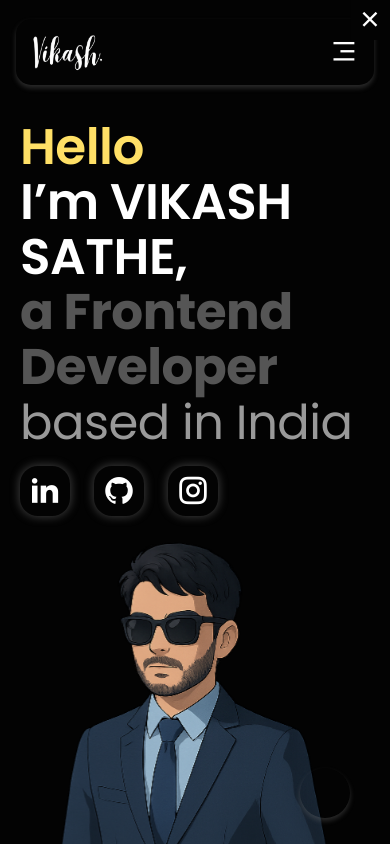
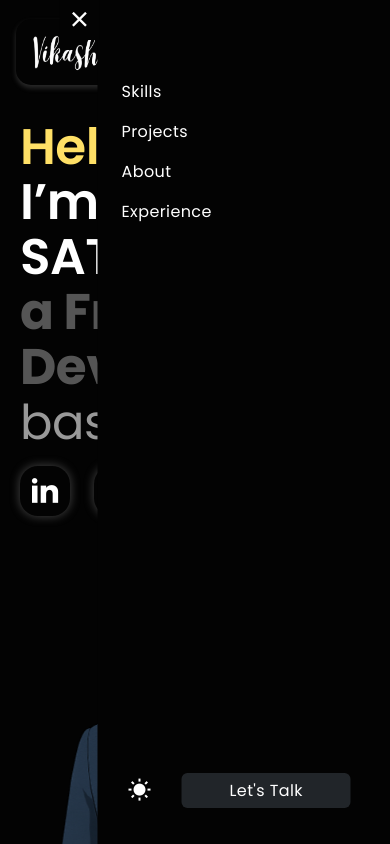
Before and after one commit to vikashsathe/Portfolio, a React (Vite) app: page / in a window 390 px wide. Both pictures are taken after a click on the element 343 px from the left and 51 px from the top of the page. Shown: the top 844 px of the page. Built offline with nearby package versions, Linux system fonts and the light colour scheme; some icons are missing.

Commit message:
navbar changes

```diff
--- a/src/landing_page/navbar/Navbar.css
+++ b/src/landing_page/navbar/Navbar.css
@@ -30,21 +30,15 @@
     transition: transform 0.5s;
 }
 
-
 .services-format:hover{
   transform: scale(1.04);
   cursor: pointer;
 }
 
-
-
-
 .logo {
   width: 150px;
   height: 80px;
 }
-
-
 
 .minDiv a:hover {
   scale: 1.04;
@@ -53,20 +47,13 @@
   opacity: 0.3;
 }
 
-
-
 .miniContectBtn:hover a{
   scale: 1.1;
 }
 
-
-
 .miniContectBtn:hover a{
     transform: scale(0.98);
 }
-
-
-
 
 @keyframes fadeSlide {
   from {
@@ -81,8 +68,6 @@
   }
 }
 
-
-
 .proDiv{
   height: 50vh;
   z-index: 10;
@@ -92,8 +77,6 @@
 .proDiv.show {
   animation: fadeSlide 0.8s ease forwards;
 }
-
-
 
 .serviceCard{
   border-radius: 20px;
@@ -111,7 +94,7 @@
  .mobileSideBar {
   position: fixed;
   top: 0;
-  right: 0;
+  right: 75%;
   width: 75%;
   height: 100vh;
   background-color: #030303;
@@ -121,20 +104,18 @@
   transition: transform 0.3s ease;
 }
 
-.mobileSideBar.open {
-  transform: translateX(0); /* visible */
+.mobileSideBar a{
+color: #fff !important;
+text-decoration: none;
+cursor: pointer;
+font-weight: 400;
+text-transform:capitalize;
+font-size: 16px;
+letter-spacing: 0.4px;
 }
 
-.mobileSideBar a{
-color: #fff !important;
-cursor: pointer;
-font-weight: 500;
-text-transform:capitalize;
-font-size: 16px;
-letter-spacing: 0.1px;
-}
 .mobileClose{
-    left: -40px;
+    left: -38px;
     top: 0px;
     width: 40px;
     height: 40px;
@@ -145,15 +126,6 @@ letter-spacing: 0.1px;
     justify-content: center;
     align-items: center;
 }
-
-.serviceCardMobile{
-  border-radius: 20px;
-  background-color: transparent;
-  background-color: #ffe066;
-  box-shadow: rgba(0, 0, 0, 0.14) 0px 0px 0px, rgba(0, 0, 0, 0.1) 0px 0px 0px, rgba(2, 6, 9, 1) 0px 0px 3px, rgba(0, 0, 0, 0.10) 0px 0px 0px, rgba(0, 0, 0, 0.40) 0px 1px 0px;
-}
-
-
 
 .miniResume {
   width: 50px;
@@ -167,11 +139,7 @@ letter-spacing: 0.1px;
   background: #030303;
   box-shadow: 0px 3px 5px 0.2px rgba(128, 128, 128, 0.3);
 }
-.miniResume img {
-  width: 25px;
-  transform: translate(12px, 12px);
 
-}
 
 .miniContectBtn{
  width: 50px;
@@ -202,8 +170,6 @@ letter-spacing: 0.1px;
 }
 
 
-
-
 .lightModeTogle{
  width: 50px;
   height: 50px;
--- a/src/landing_page/navbar/Navbar.jsx
+++ b/src/landing_page/navbar/Navbar.jsx
@@ -78,23 +78,47 @@ const Navbar = () => {
   }, []);
 
   const [isMenuOpen, setIsMenuOpen] = useState(false);
-  const menuRef = useRef();
+const menuRef = useRef(null);
+
 
 const mobileSideMenuOpen = () => {
   setIsMenuOpen(true);
   document.body.style.overflow = "hidden";
-
-    gsap.fromTo(
-      ".mobileSideBar a",
-      { x: 90, opacity: 0 },
-      { x: 0, opacity: 1, duration: 0.4, stagger: 0.5, ease: "power2.out" }
-    );
 };
 
+
 const mobileSideMenuClose = () => {
+  if (!menuRef.current) {
     setIsMenuOpen(false);
     document.body.style.overflow = "auto";
+    return;
+  }
+  gsap.to(menuRef.current, {
+    xPercent: 100,
+    duration: 0.25,
+    ease: "power2.in",
+    onComplete: () => {
+      setIsMenuOpen(false);
+      document.body.style.overflow = "auto";
+    },
+  });
 };
+
+
+useEffect(() => {
+  if (isMenuOpen && menuRef.current) {
+    gsap.fromTo(
+      menuRef.current,
+      { xPercent: 100 },
+      { xPercent: 0, duration: 0.40, ease: "power2.out" }
+    );
+    gsap.fromTo(
+      menuRef.current.querySelectorAll("a"),
+      { x: 60, opacity: 0 },
+      { x: 0, opacity: 1, duration: 0.45, stagger: 0.09, ease: "power2.out" }
+    );
+  }
+}, [isMenuOpen]);
 
   return (
     <div className="row py-4 d-flex position-relative justify-content-center mt-4 align-items-center g-0 navbar">
@@ -167,68 +191,35 @@ const Navbar = () => {
       </div>
 
       {isMenuOpen && (
-        <div className="mobileBackdrop d-flex" onClick={mobileSideMenuClose}>
-          <div
+  <div className="mobileBackdrop" onClick={mobileSideMenuClose}>
+    <aside
       ref={menuRef}
-            className="mobileSideBar d-flex flex-column"
+      className="mobileSideBar"
       onClick={(e) => e.stopPropagation()}
+      role="dialog"
+      aria-modal="true"
     >
-            <div className="d-flex flex-column px-4 py-3 gap-3 position-relative">
-              <p
-                className="mobileClose position-absolute"
-                onClick={mobileSideMenuClose}
-              >
+      <button className="mobileClose position-absolute" onClick={mobileSideMenuClose} aria-label="Close menu">
         <i className="ri-close-line fs-1"></i>
-              </p>
-              <a
-                href="#skills"
-                onClick={mobileSideMenuClose}
-                className="text-white"
-                style={{ textDecoration: "none", marginTop: "6.5rem" }}
-              >
-                Skills
-              </a>
-              <a
-                href="#projects-section"
-                className="text-white"
-                onClick={mobileSideMenuClose}
-                style={{ textDecoration: "none" }}
-              >
-                Projects
-              </a>
+      </button>
 
-              <a
-                href="#about"
-                className="text-white"
-                onClick={mobileSideMenuClose}
-                style={{ textDecoration: "none" }}
-              >
-                About
-              </a>
-              <a
-                href="#experience"
-                className="text-white"
-                onClick={mobileSideMenuClose}
-                style={{ textDecoration: "none" }}
-              >
-                Experience
+      <nav className="mobileLinks d-flex flex-column gap-3 px-4" style={{marginTop:"5rem"}}>
+        <a href="#skills" onClick={mobileSideMenuClose}>Skills</a>
+        <a href="#projects-section" onClick={mobileSideMenuClose}>Projects</a>
+        <a href="#about" onClick={mobileSideMenuClose}>About</a>
+        <a href="#experience" onClick={mobileSideMenuClose}>Experience</a>
+      </nav>
+
+      <div className="mobileFooter d-flex justify-content-center align-items-center position-absolute" style={{bottom:"30px"}}>
+        <h6 className="px-4 m-0 cursor-pointer rounded py-2"><LightModeToggle /></h6>
+<a href="#contact" onClick={mobileSideMenuClose}>
+        <h6 className="px-5 m-0 cursor-pointer bg-dark text-white rounded py-2">Let's Talk</h6>
         </a>
       </div>
-
-            <div
-              className="position-absolute d-flex w-100 justify-content-center align-items-center"
-              style={{ bottom: "40px" }}
-            >
-              <h6 className="px-4 m-0 cursor-pointer rounded py-2">
-                <LightModeToggle />
-              </h6>
-              <h6 className="px-5 m-0 cursor-pointer bg-dark text-white rounded py-2">
-                Let's Talk
-              </h6>
-            </div>
-          </div>
+    </aside>
   </div>
 )}
+
 
       <div className="position-absolute" ref={miniResume}>
         <div className="miniResume d-flex justify-content-center align-items-center">
```
Lines whose indentation alone changed are shown as unchanged.
